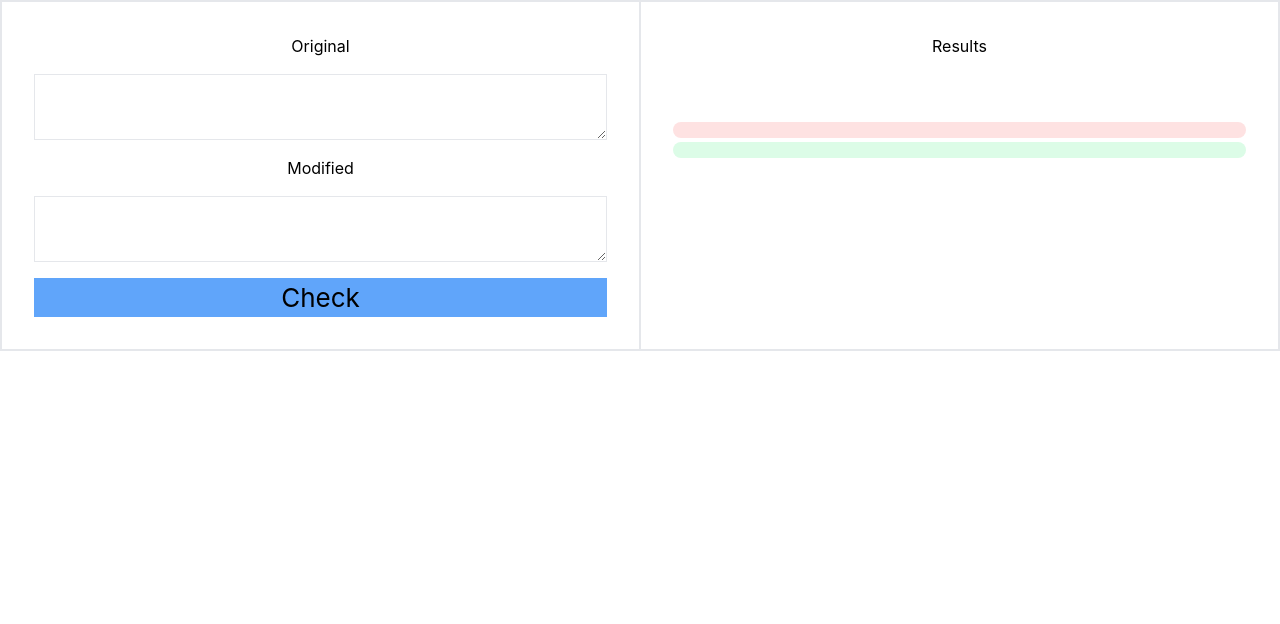
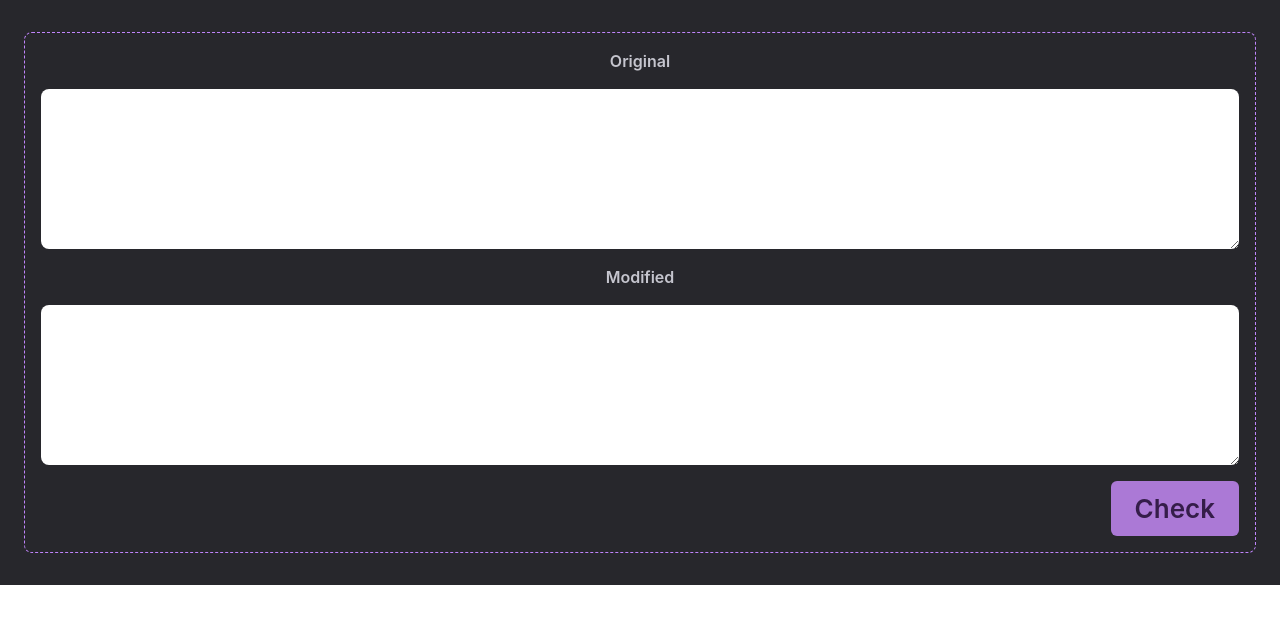
Before and after one commit to moudev/differenzo, a React (Vite) app: page / in a window 1280 px wide. Shown: the top 624 px of the page. Built offline with nearby package versions, Linux system fonts and the light colour scheme.

Commit message:
style: add basic layout style

```diff
--- a/src/App.jsx
+++ b/src/App.jsx
@@ -1,102 +1,16 @@
 /* eslint-disable no-underscore-dangle */
-import React, { useState, useRef } from 'react'
-import { Myers, Encoder } from '@moudev/myers-diff'
-import _debounce from 'lodash/debounce'
+import React from 'react'
 
 import './App.css'
 
+import Card from './components/Card'
+
 function App() {
-  const originalRef = useRef()
-  const modifiedRef = useRef()
-  const [results, setResults] = useState([])
-  const encoder = new Encoder()
-
-  const compareTexts = () => {
-    const { getLongestCommonSubsequence } = Myers
-    const original = originalRef.current.value.trim()
-    const modified = modifiedRef.current.value.trim()
-
-    if (original === '' || modified === '') {
-      return
-    }
-
-    // https://github.com/wickedest/myers-diff#myersdifflhs-rhs-options
-    const settings = {
-      compare: 'words',
-      ignoreWhitespace: false,
-      ignoreCase: false,
-      ignoreAccents: false,
-    }
-
-    const originalEncoded = encoder.encode(original, settings)
-    const modifiedEncoded = encoder.encode(modified, settings)
-
-    getLongestCommonSubsequence(
-      originalEncoded,
-      0,
-      originalEncoded.length,
-      modifiedEncoded,
-      0,
-      modifiedEncoded.length
-    )
-
-    setResults([originalEncoded, modifiedEncoded])
-  }
-
-  // https://medium.com/nerd-for-tech/debounce-your-search-react-input-optimization-fd270a8042b
-  const handleInput = _debounce(compareTexts, 500)
-
   return (
-    <div className="App">
-      <div className="container mx-auto border grid grid-cols-2">
-        <div className="border grid gap-4 p-8">
-          <h3>Original</h3>
-          <textarea
-            className="border p-2"
-            onChange={handleInput}
-            ref={originalRef}
-          />
-          <h3>Modified</h3>
-          <textarea
-            className="border p-2"
-            onChange={handleInput}
-            ref={modifiedRef}
-          />
-          <button type="button" className="bg-blue-400" onClick={compareTexts}>
-            Check
-          </button>
-        </div>
-        <div className="border grid p-8">
-          <h3>Results</h3>
-          <div className="mb-8 text-left">
-            <div className="bg-red-100 p-2 rounded-lg flex flex-wrap mb-1">
-              {results.length === 2 &&
-                results[0]._parts.map((m, index) => (
-                  <span
-                    key={`${m.text}-${m.pos}`}
-                    className={`mr-2 p-1 rounded-md ${
-                      results[0]._modified[`${index}`] ? 'bg-red-200' : 'no'
-                    }`}
-                  >
-                    {m.text}
-                  </span>
-                ))}
-            </div>
-            <div className="bg-green-100 p-2 rounded-lg flex flex-wrap ">
-              {results.length === 2 &&
-                results[1]._parts.map((m, index) => (
-                  <span
-                    key={`${m.text}-${m.pos}`}
-                    className={`mr-2 p-1 rounded-md ${
-                      results[1]._modified[`${index}`] ? 'bg-green-200' : 'no'
-                    }`}
-                  >
-                    {m.text}
-                  </span>
-                ))}
-            </div>
-          </div>
-          <p />
+    <div className="App bg-[#27272C] text-[#351d4a] font-semibold">
+      <div className="container mx-auto">
+        <div className="px-6 py-8 grid gap-y-8">
+          <Card />
         </div>
       </div>
     </div>
--- /dev/null
+++ b/src/components/Card.jsx
@@ -0,0 +1,107 @@
+/* eslint-disable no-underscore-dangle */
+import React, { useState, useRef } from 'react'
+import { Myers, Encoder } from '@moudev/myers-diff'
+import _debounce from 'lodash/debounce'
+
+function Card() {
+  const originalRef = useRef()
+  const modifiedRef = useRef()
+  const [results, setResults] = useState([])
+  const encoder = new Encoder()
+
+  const compareTexts = () => {
+    const { getLongestCommonSubsequence } = Myers
+    const original = originalRef.current.value.trim()
+    const modified = modifiedRef.current.value.trim()
+
+    if (original === '' || modified === '') {
+      return
+    }
+
+    // https://github.com/wickedest/myers-diff#myersdifflhs-rhs-options
+    const settings = {
+      compare: 'words',
+      ignoreWhitespace: false,
+      ignoreCase: false,
+      ignoreAccents: false,
+    }
+
+    const originalEncoded = encoder.encode(original, settings)
+    const modifiedEncoded = encoder.encode(modified, settings)
+
+    getLongestCommonSubsequence(
+      originalEncoded,
+      0,
+      originalEncoded.length,
+      modifiedEncoded,
+      0,
+      modifiedEncoded.length
+    )
+
+    setResults([originalEncoded, modifiedEncoded])
+  }
+
+  // https://medium.com/nerd-for-tech/debounce-your-search-react-input-optimization-fd270a8042b
+  const handleInput = _debounce(compareTexts, 500)
+  return (
+    <div className="border border-dashed border-purple-400 p-4 rounded-lg grid">
+      <div className="grid gap-4 order-1">
+        <h3 className="text-[#c5c5ce]">Original</h3>
+        <textarea
+          className="p-2 rounded-lg h-40 focus:outline-dotted-purple-400 outline-2 outline-offset-4"
+          onChange={handleInput}
+          ref={originalRef}
+        />
+        <h3 className="text-[#c5c5ce]">Modified</h3>
+        <textarea
+          className="p-2 rounded-lg h-40 focus:outline-dotted-purple-400 outline-2 outline-offset-4"
+          onChange={handleInput}
+          ref={modifiedRef}
+        />
+      </div>
+      {results.length === 2 && (
+        <div className="grid pt-0 order-3">
+          <h3>Results</h3>
+          <div className="mb-8 text-left">
+            <div className="bg-red-200 p-2 rounded-lg flex flex-wrap mb-1">
+              {results[0]._parts.map((m, index) => (
+                <span
+                  key={`${m.text}-${m.pos}`}
+                  className={`mr-2 p-1 rounded-md ${
+                    results[0]._modified[`${index}`] ? 'bg-red-300' : 'no'
+                  }`}
+                >
+                  {m.text}
+                </span>
+              ))}
+            </div>
+            <div className="bg-green-200 p-2 rounded-lg flex flex-wrap mt-4 ">
+              {results[1]._parts.map((m, index) => (
+                <span
+                  key={`${m.text}-${m.pos}`}
+                  className={`mr-2 p-1 rounded-md ${
+                    results[1]._modified[`${index}`] ? 'bg-green-300' : 'no'
+                  }`}
+                >
+                  {m.text}
+                </span>
+              ))}
+            </div>
+          </div>
+          <p />
+        </div>
+      )}
+      <div className="flex justify-end order-2">
+        <button
+          type="button"
+          className="bg-[#ab79d6]  font-semibold rounded-md mt-4 py-2 px-6 place-self-end hover:bg-purple-400 focus:outline-dotted-purple-400 outline-2 outline-offset-4"
+          onClick={compareTexts}
+        >
+          Check
+        </button>
+      </div>
+    </div>
+  )
+}
+
+export default Card
```
